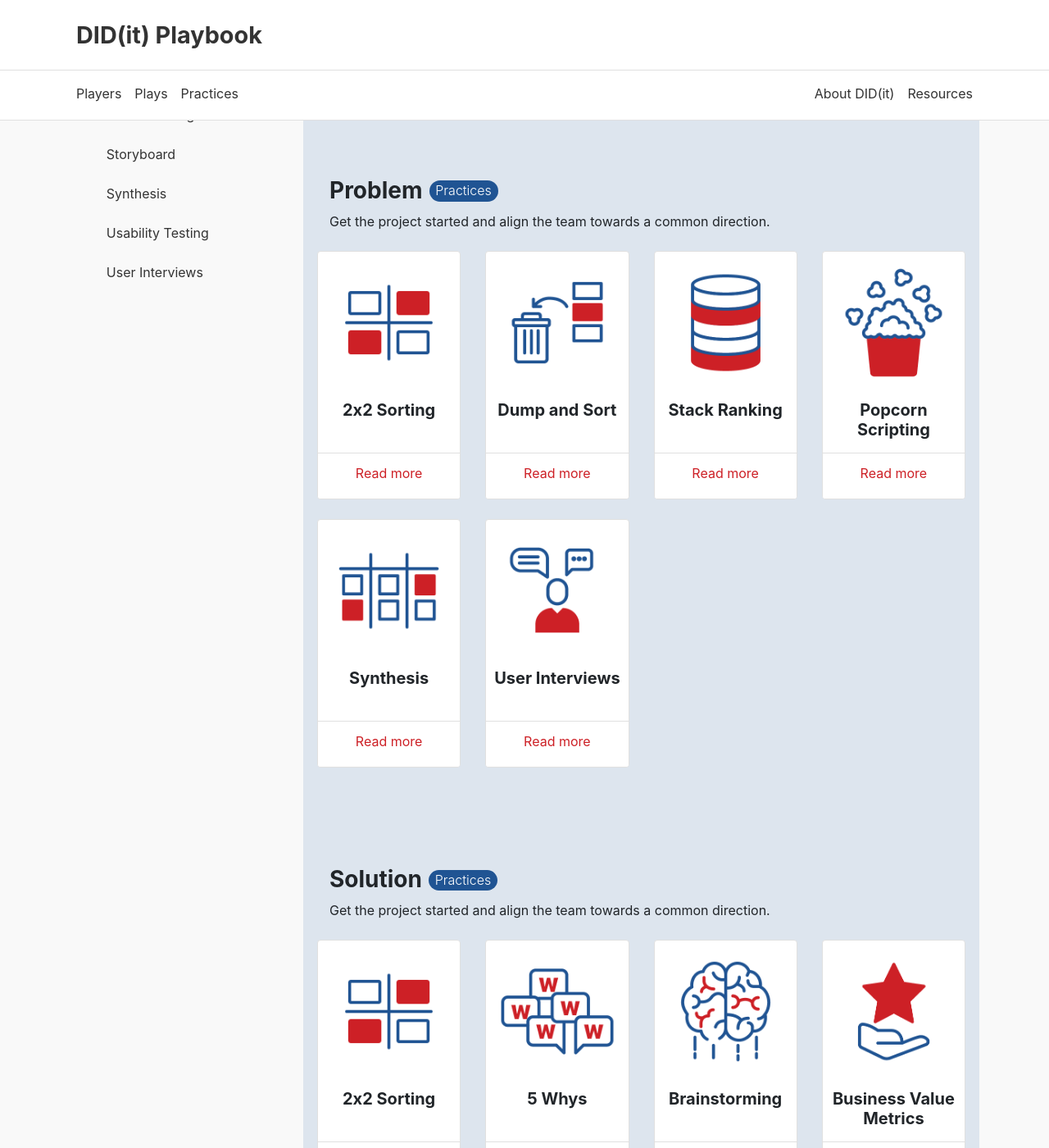
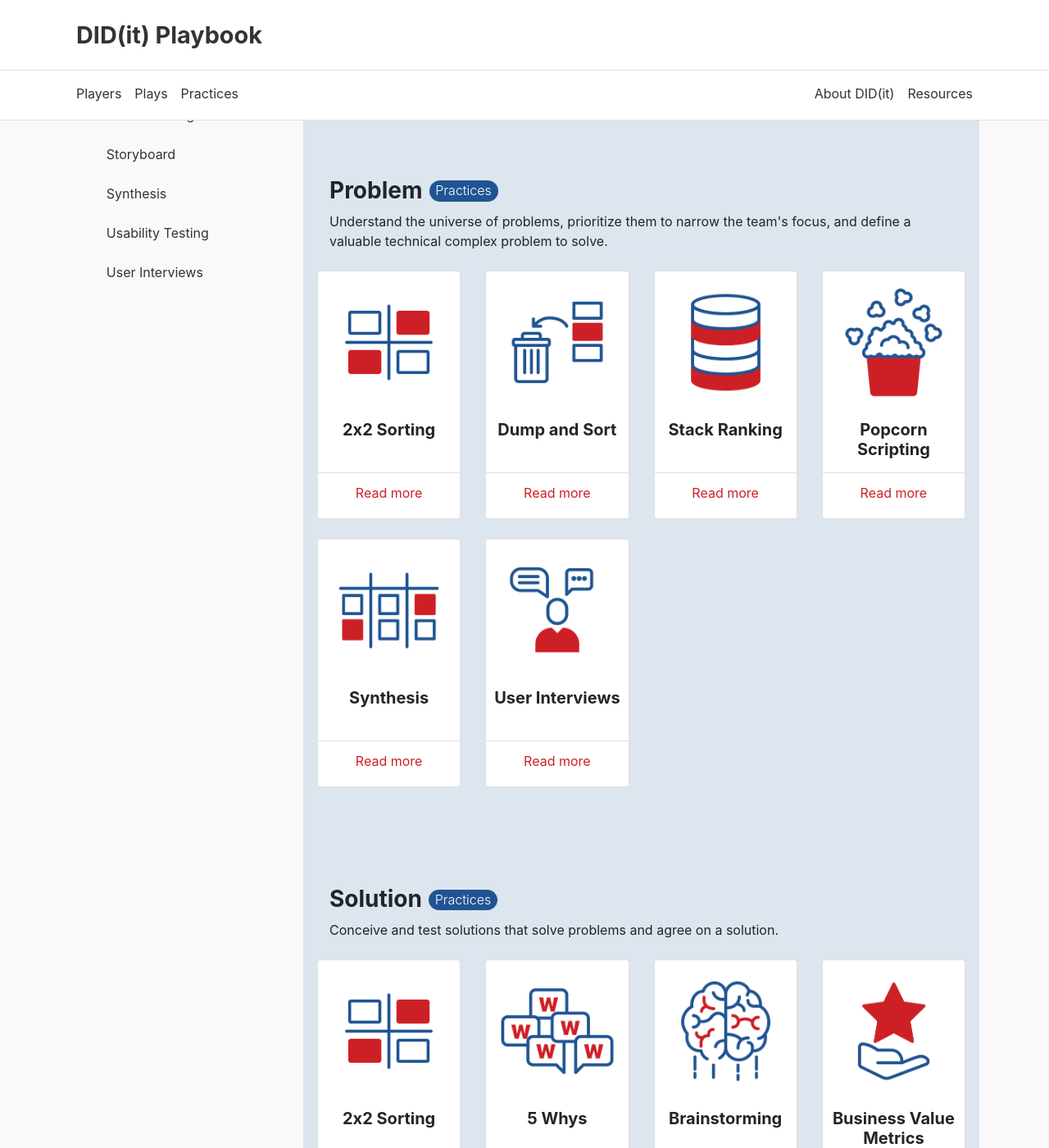
Before and after one commit to KnightPointSystems/kps_playbook, a Jekyll site: the page built from v2/practices.md, in a window 1280 px wide and 1400 px high, scrolled down 1187 px. Shown: the whole window at 82% size. Built offline with Jekyll 4.4.1, drawn with Linux system fonts in a browser that asks for light colours; nearby versions of some CDN libraries.

Commit message:
Update index.yml
Updated copy (text) for each play section.

```diff
--- a/_data/practices/index.yml
+++ b/_data/practices/index.yml
@@ -16,7 +16,7 @@ sections:
       - Stack Ranking
   - title: Problem
     pill: Practices
-    text: Get the project started and align the team towards a common direction.
+    text: Understand the universe of problems, prioritize them to narrow the team's focus, and define a valuable technical complex problem to solve.
     related:
       - 2x2 Sorting
       - Dump and Sort
@@ -26,7 +26,7 @@ sections:
       - User Interviews
   - title: Solution
     pill: Practices
-    text: Get the project started and align the team towards a common direction.
+    text: Conceive and test solutions that solve problems and agree on a solution.
     related:
       - 2x2 Sorting
       - 5 Whys
```
